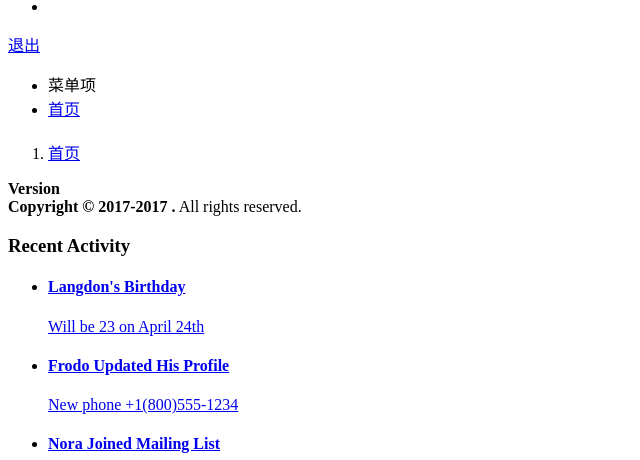
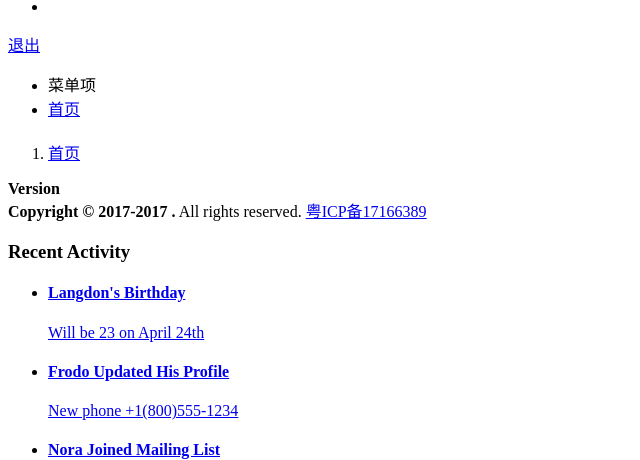
Before and after one commit to zm245258267/webmgr_lzct_zh, a PHP site: template webmgr/yunyingend/views/layouts/lte_main.php in a window 1280 px wide. Shown: the part 243-703 px from the top of the page, without its empty margins (0-640 px from the left). Run offline with PHP 8.4, Linux system fonts and the light colour scheme; the template is opened without the code that fills it, so the values that code supplies are empty; some libraries are stand-ins or nearby versions.

Commit message:
添加备案信息

```diff
--- a/webmgr/yunyingend/views/layouts/lte_main.php
+++ b/webmgr/yunyingend/views/layouts/lte_main.php
@@ -328,7 +328,7 @@ if($otherMenu == false){
       <b>Version</b> <?=Yii::$app->params['appVersion']?>
     </div>
     <strong>Copyright &copy; 2017-<?=date('Y')?> <a href="<?=Yii::$app->params['homePage']?>"><?=Yii::$app->params['appName']?></a>.</strong> All rights
-    reserved.
+    reserved. <a href="http://www.miitbeian.gov.cn" target="_blank">粤ICP备17166389</a>
   </footer>
 
   <!-- Control Sidebar -->
```
